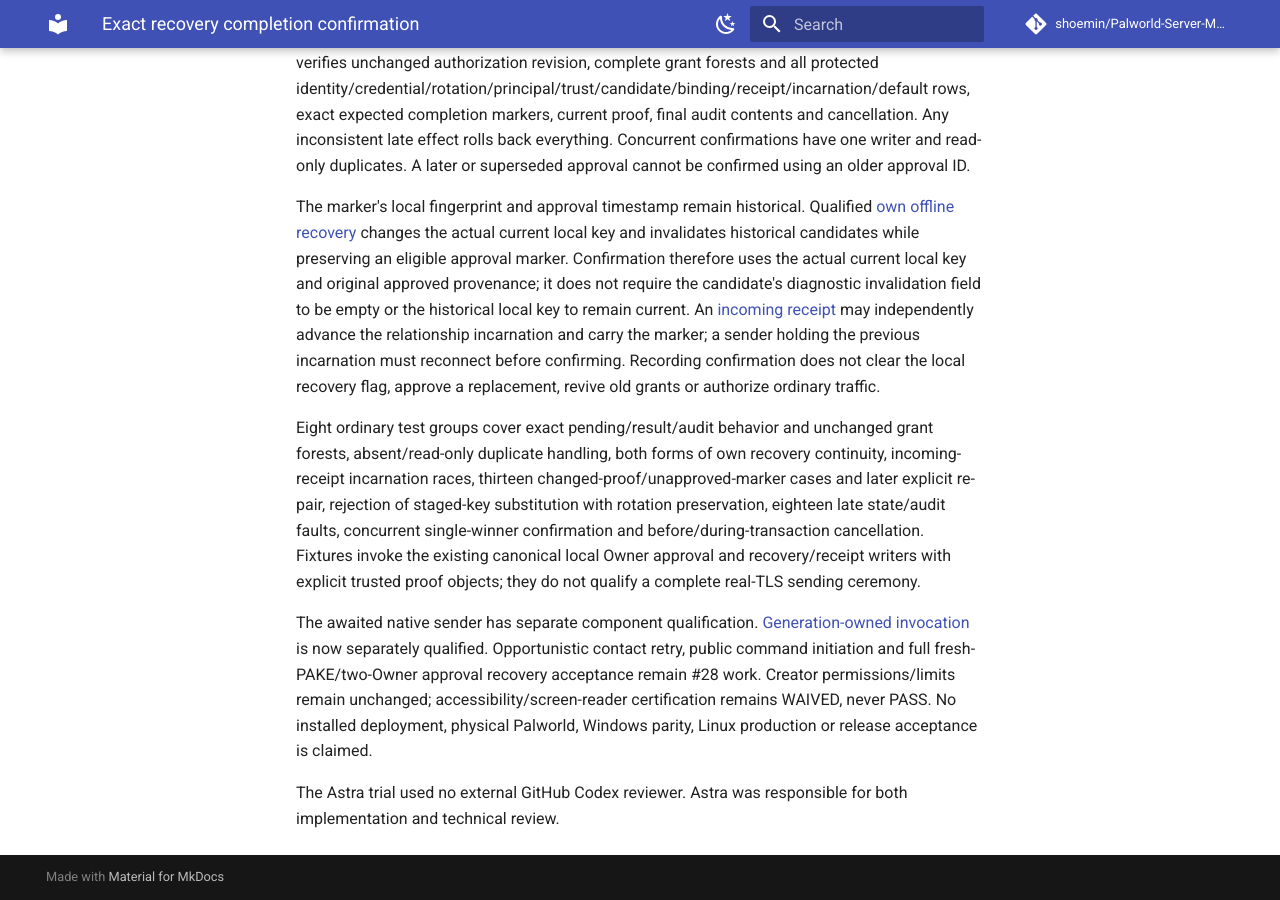
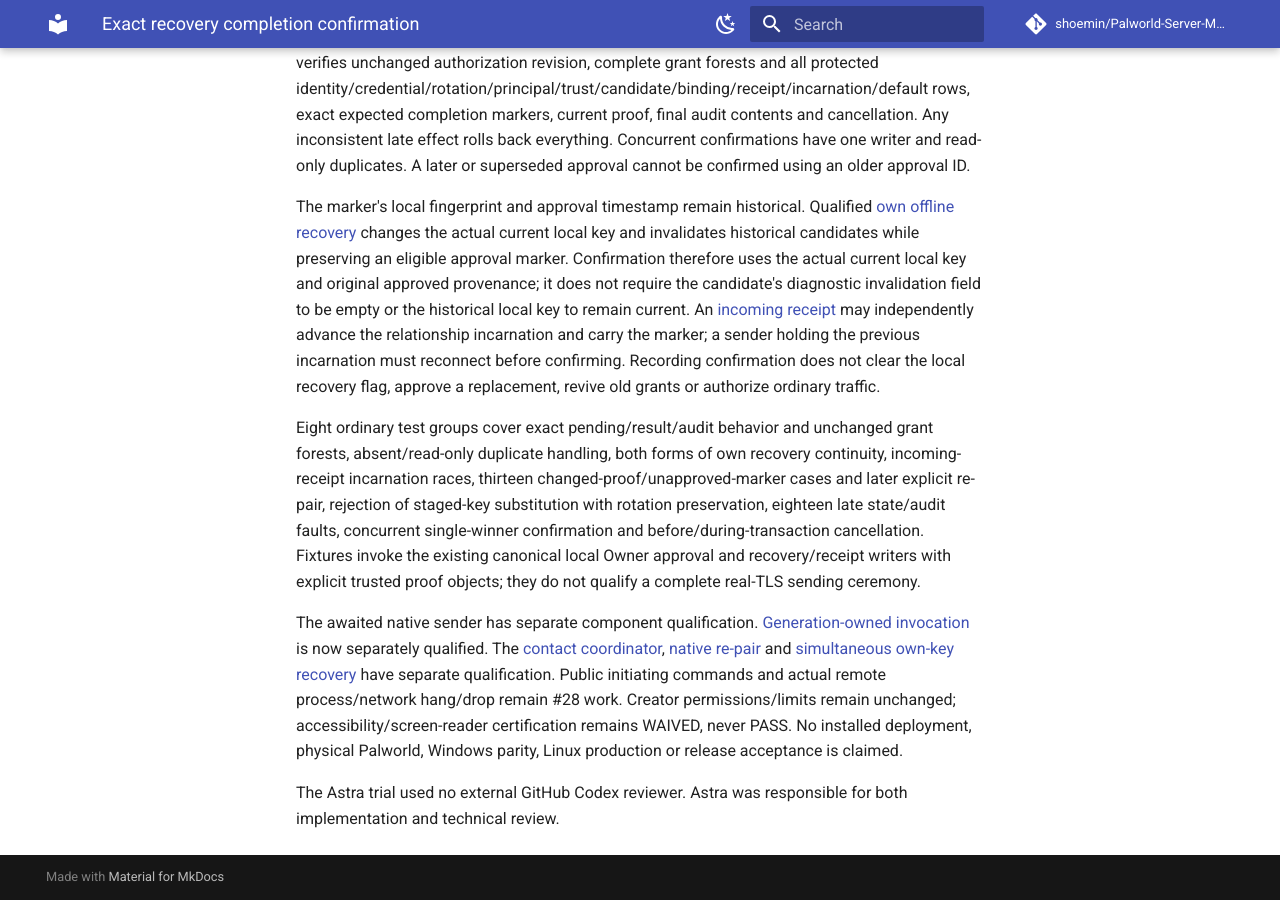
Before and after one commit to shoemin/Palworld-Server-Manager, an MkDocs documentation site: the page built from docs/developer/v0.5-recovery-completion-confirmation.md, in a window 1280 px wide and 900 px high, scrolled down 721 px. Built offline with MkDocs 1.6.1 and Material for MkDocs 9.7.7, drawn with Linux system fonts in a browser that asks for light colours; comment, search, counter and statistics services are not loaded.

Commit message:
docs: refresh recovery component qualification links

```diff
--- a/docs/developer/v0.5-recovery-completion-confirmation.md
+++ b/docs/developer/v0.5-recovery-completion-confirmation.md
@@ -10,6 +10,6 @@ The marker's local fingerprint and approval timestamp remain historical. Qualifi
 
 Eight ordinary test groups cover exact pending/result/audit behavior and unchanged grant forests, absent/read-only duplicate handling, both forms of own recovery continuity, incoming-receipt incarnation races, thirteen changed-proof/unapproved-marker cases and later explicit re-pair, rejection of staged-key substitution with rotation preservation, eighteen late state/audit faults, concurrent single-winner confirmation and before/during-transaction cancellation. Fixtures invoke the existing canonical local Owner approval and recovery/receipt writers with explicit trusted proof objects; they do not qualify a complete real-TLS sending ceremony.
 
-The awaited native sender has separate component qualification. [Generation-owned invocation](v0.5-recovery-generation.md) is now separately qualified. Opportunistic contact retry, public command initiation and full fresh-PAKE/two-Owner approval recovery acceptance remain #28 work. Creator permissions/limits remain unchanged; accessibility/screen-reader certification remains WAIVED, never PASS. No installed deployment, physical Palworld, Windows parity, Linux production or release acceptance is claimed.
+The awaited native sender has separate component qualification. [Generation-owned invocation](v0.5-recovery-generation.md) is now separately qualified. The [contact coordinator](v0.5-recovery-contact-retry.md), [native re-pair](v0.5-native-repair.md) and [simultaneous own-key recovery](v0.5-native-own-recovery.md) have separate qualification. Public initiating commands and actual remote process/network hang/drop remain #28 work. Creator permissions/limits remain unchanged; accessibility/screen-reader certification remains WAIVED, never PASS. No installed deployment, physical Palworld, Windows parity, Linux production or release acceptance is claimed.
 
 The Astra trial used no external GitHub Codex reviewer. Astra was responsible for both implementation and technical review.
```
Also changed, not shown: docs/developer/v0.5-recovery-completion-receipt.md (+1 -1 lines), docs/developer/v0.5-recovery-completion-rpc.md (+1 -1 lines).
